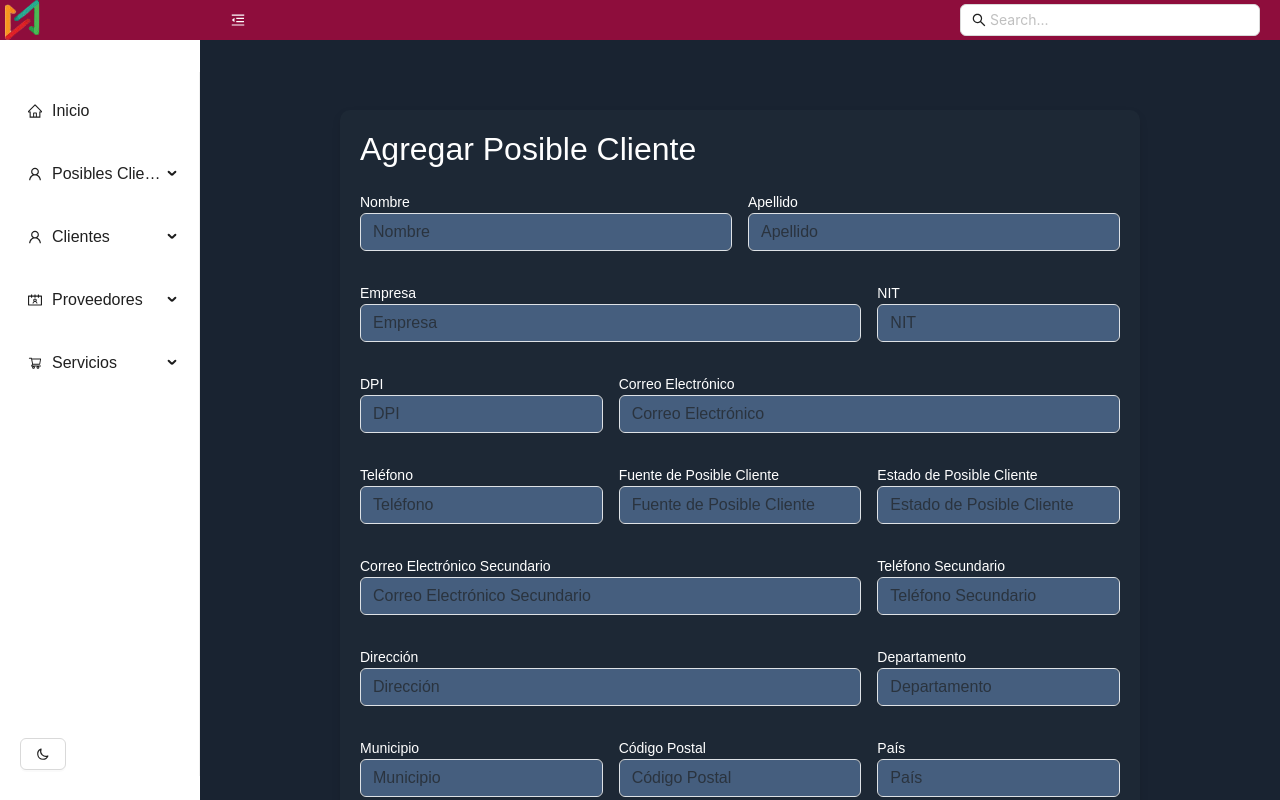
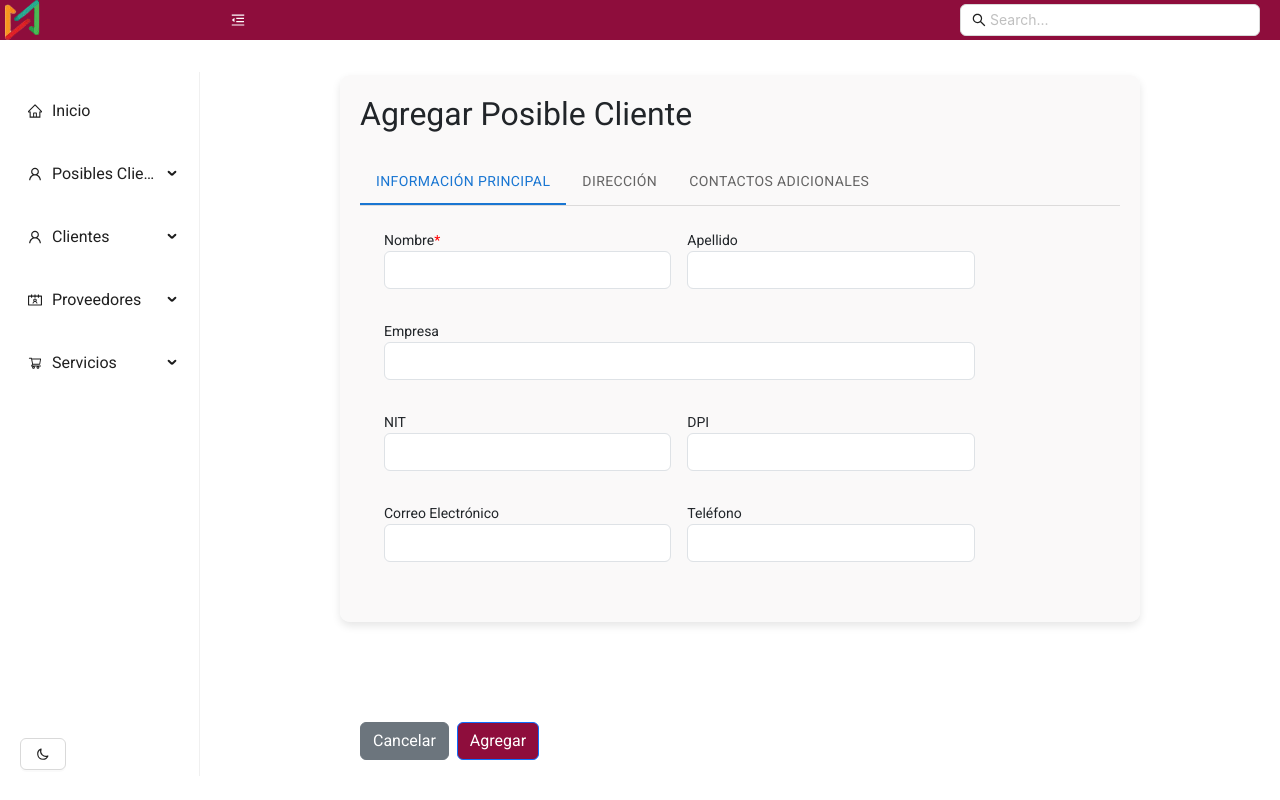
Before and after one commit to Ever-IG/crmqweba, a React (Vite) app in the folder vite-project/: page /NuevoPosibleCliente in a window 1280 px wide. Shown: the top 800 px of the page. Built offline with nearby package versions, Linux system fonts and the light colour scheme.

Commit message:
Cambio en diseño de pantallas

```diff
--- a/vite-project/src/Components/NuevoPosibleCliente.jsx
+++ b/vite-project/src/Components/NuevoPosibleCliente.jsx
@@ -1,9 +1,45 @@
-import React, { useState } from 'react';
+import * as React from 'react';
+import { useState } from 'react';
+import { useNavigate } from 'react-router-dom';
+import PropTypes from 'prop-types';
+import Tabs from '@mui/material/Tabs';
+import Tab from '@mui/material/Tab';
+import Box from '@mui/material/Box';
 import { ToastContainer, toast } from 'react-toastify';
 import 'react-toastify/dist/ReactToastify.css';
-import 'bootstrap/dist/css/bootstrap.min.css';
 
-function NuevoPosibleCliente() {
+function CustomTabPanel(props) {
+  const { children, value, index, ...other } = props;
+
+  return (
+    <div
+      role="tabpanel"
+      hidden={value !== index}
+      id={`simple-tabpanel-${index}`}
+      aria-labelledby={`simple-tab-${index}`}
+      {...other}
+    >
+      {value === index && <Box sx={{ p: 3 }}>{children}</Box>}
+    </div>
+  );
+}
+
+CustomTabPanel.propTypes = {
+  children: PropTypes.node,
+  index: PropTypes.number.isRequired,
+  value: PropTypes.number.isRequired,
+};
+
+function a11yProps(index) {
+  return {
+    id: `simple-tab-${index}`,
+    'aria-controls': `simple-tabpanel-${index}`,
+  };
+}
+
+export default function NuevoPosibleCliente() {
+  const [value, setValue] = useState(0);
+  const navigate = useNavigate();
   const [newPosibleCliente, setNewPosibleCliente] = useState({
     POC_nombre: '',
     POC_apellido: '',
@@ -25,28 +61,21 @@ function NuevoPosibleCliente() {
     CVE_id: ''
   });
 
-    // Manejar cambios en el formulario
-    const handleChange = (e) => {
+  const handleChangeTab = (event, newValue) => {
+    setValue(newValue);
+  };
+
+  const handleChangeInput = (e) => {
     setNewPosibleCliente({
       ...newPosibleCliente,
       [e.target.name]: e.target.value
     });
   };
 
-    // Manejar la creación del posible cliente
   const handleSubmit = (e) => {
     e.preventDefault();
-
-        // Validar que los campos obligatorios estén completos
     if (!newPosibleCliente.POC_nombre || !newPosibleCliente.POC_correo_electronico) {
-            toast.error('Nombre y correo electrónico son obligatorios', {
-                position: "top-right",
-                autoClose: 3000,
-                hideProgressBar: false,
-                closeOnClick: true,
-                pauseOnHover: true,
-                draggable: true,
-            });
+      toast.error('Nombre y correo electrónico son obligatorios');
       return;
     }
 
@@ -57,7 +86,6 @@ function NuevoPosibleCliente() {
 
     console.log('Datos a enviar:', clienteConValoresPorDefecto);
 
-        // Crear nuevo posible cliente
     fetch('https://localhost:7228/api/PosibleCliente', {
       method: 'POST',
       headers: {
@@ -78,41 +106,45 @@ function NuevoPosibleCliente() {
           POC_correo_electronico_secundario: '', POC_telefono_secundario: '', POC_direccion: '',
           POC_departamento: '', POC_municipio: '', POC_codigo_postal: '', POC_pais: '', POC_imagenurl: '', CVE_id: ''
         });
-                toast.success('Posible Cliente agregado correctamente!', {
-                    position: "top-right",
-                    autoClose: 3000,
-                    hideProgressBar: false,
-                    closeOnClick: true,
-                    pauseOnHover: true,
-                    draggable: true,
-                });
+        toast.success('Posible Cliente agregado correctamente');
       })
-            .catch(error => console.error('Error adding possible client:', error));
+      .catch(error => console.error('Error:', error));
+  };
+  const handleCancel = () => {
+    navigate('/posiblecliente');
   };
 
   return (
-
     <div className="NuevoPosibleCliente">
       <div className="form-container">
         <ToastContainer />
         <h2 className="mb-4">Agregar Posible Cliente</h2>
-            <form onSubmit={handleSubmit} className="row g-3">
-                {/* Input fields for all the columns */}
-                <div className="col-md-6">
+        <form onSubmit={handleSubmit}>
+          <Box sx={{ width: '100%' }}>
+            <Box sx={{ borderBottom: 1, borderColor: 'divider' }}>
+              <Tabs value={value} onChange={handleChangeTab} aria-label="Tabs">
+                <Tab label="Información Principal" {...a11yProps(0)} />
+                <Tab label="Dirección" {...a11yProps(1)} />
+                <Tab label="Contactos Adicionales" {...a11yProps(2)} />
+              </Tabs>
+            </Box>
+
+            <CustomTabPanel value={value} index={0}>
+              <div className="row g-3">
+                <div className="col-md-5">
                   <div className="form-group mb-3">
-                    <label htmlFor="POC_nombre">Nombre</label>
+                    <label htmlFor="POC_nombre">Nombre<span style={{ color: 'red', fontFamily: 'Roboto, Helvetica, Arial, sans-serif' }}>*</span></label>
                     <input
                       type="text"
                       className="form-control"
                       id="POC_nombre"
                       name="POC_nombre"
-                        placeholder="Nombre"
                       value={newPosibleCliente.POC_nombre}
-                        onChange={handleChange}
+                      onChange={handleChangeInput}
                     />
                   </div>
                 </div>
-                <div className="col-md-6">
+                <div className="col-md-5">
                   <div className="form-group mb-3">
                     <label htmlFor="POC_apellido">Apellido</label>
                     <input
@@ -120,13 +152,12 @@ function NuevoPosibleCliente() {
                       className="form-control"
                       id="POC_apellido"
                       name="POC_apellido"
-                        placeholder="Apellido"
                       value={newPosibleCliente.POC_apellido}
-                        onChange={handleChange}
+                      onChange={handleChangeInput}
                     />
                   </div>
                 </div>
-                <div className="col-md-8">
+                <div className="col-md-10">
                   <div className="form-group mb-3">
                     <label htmlFor="POC_empresa">Empresa</label>
                     <input
@@ -134,13 +165,12 @@ function NuevoPosibleCliente() {
                       className="form-control"
                       id="POC_empresa"
                       name="POC_empresa"
-                        placeholder="Empresa"
                       value={newPosibleCliente.POC_empresa}
-                        onChange={handleChange}
+                      onChange={handleChangeInput}
                     />
                   </div>
                 </div>
-                <div className="col-md-4">
+                <div className="col-md-5">
                   <div className="form-group mb-3">
                     <label htmlFor="POC_nit">NIT</label>
                     <input
@@ -148,13 +178,12 @@ function NuevoPosibleCliente() {
                       className="form-control"
                       id="POC_nit"
                       name="POC_nit"
-                        placeholder="NIT"
                       value={newPosibleCliente.POC_nit}
-                        onChange={handleChange}
+                      onChange={handleChangeInput}
                     />
                   </div>
                 </div>
-                <div className="col-md-4">
+                <div className="col-md-5">
                   <div className="form-group mb-3">
                     <label htmlFor="POC_dpi">DPI</label>
                     <input
@@ -162,13 +191,12 @@ function NuevoPosibleCliente() {
                       className="form-control"
                       id="POC_dpi"
                       name="POC_dpi"
-                        placeholder="DPI"
                       value={newPosibleCliente.POC_dpi}
-                        onChange={handleChange}
+                      onChange={handleChangeInput}
                     />
                   </div>
                 </div>
-                <div className="col-md-8">
+                <div className="col-md-5">
                   <div className="form-group mb-3">
                     <label htmlFor="POC_correo_electronico">Correo Electrónico</label>
                     <input
@@ -176,13 +204,12 @@ function NuevoPosibleCliente() {
                       className="form-control"
                       id="POC_correo_electronico"
                       name="POC_correo_electronico"
-                        placeholder="Correo Electrónico"
                       value={newPosibleCliente.POC_correo_electronico}
-                        onChange={handleChange}
+                      onChange={handleChangeInput}
                     />
                   </div>
                 </div>
-                <div className="col-md-4">
+                <div className="col-md-5">
                   <div className="form-group mb-3">
                     <label htmlFor="POC_telefono">Teléfono</label>
                     <input
@@ -190,72 +217,19 @@ function NuevoPosibleCliente() {
                       className="form-control"
                       id="POC_telefono"
                       name="POC_telefono"
-                        placeholder="Teléfono"
                       value={newPosibleCliente.POC_telefono}
-                        onChange={handleChange}
+                      onChange={handleChangeInput}
                       pattern="[0-9]{8}"
                       title="Número de teléfono de 8 dígitos"
                     />
                   </div>
                 </div>
-                <div className="col-md-4">
-                <div className="form-group mb-3">
-                    <label htmlFor="POC_fuente_de_posible_cliente">Fuente de Posible Cliente</label>
-                    <input
-                        type="text"
-                        className="form-control"
-                        id="POC_fuente_de_posible_cliente"
-                        name="POC_fuente_de_posible_cliente"
-                        placeholder="Fuente de Posible Cliente"
-                        value={newPosibleCliente.POC_fuente_de_posible_cliente}
-                        onChange={handleChange}
-                    />
               </div>
-                </div>
-                <div className="col-md-4">
-                <div className="form-group mb-3">
-                    <label htmlFor="POC_estado_de_posible_cliente">Estado de Posible Cliente</label>
-                    <input
-                        type="text"
-                        className="form-control"
-                        id="POC_estado_de_posible_cliente"
-                        name="POC_estado_de_posible_cliente"
-                        placeholder="Estado de Posible Cliente"
-                        value={newPosibleCliente.POC_estado_de_posible_cliente}
-                        onChange={handleChange}
-                    />
-                </div>
-                </div>
-                <div className="col-md-8">
-                <div className="form-group mb-3">
-                    <label htmlFor="POC_correo_electronico_secundario">Correo Electrónico Secundario</label>
-                    <input
-                        type="email"
-                        className="form-control"
-                        id="POC_correo_electronico_secundario"
-                        name="POC_correo_electronico_secundario"
-                        placeholder="Correo Electrónico Secundario"
-                        value={newPosibleCliente.POC_correo_electronico_secundario}
-                        onChange={handleChange}
-                    />
-                </div>
-                </div>
-                <div className="col-md-4">
-                <div className="form-group mb-3">
-                    <label htmlFor="POC_telefono_secundario">Teléfono Secundario</label>
-                    <input
-                        type="text"
-                        className="form-control"
-                        id="POC_telefono_secundario"
-                        name="POC_telefono_secundario"
-                        placeholder="Teléfono Secundario"
-                        value={newPosibleCliente.POC_telefono_secundario}
-                        onChange={handleChange}
-                        pattern="[0-9]{8}"
-                        title="Número de teléfono de 8 dígitos"
-                    />
-                </div>
-                </div>
+            </CustomTabPanel>
+
+            {/* Pestaña Dirección */}
+            <CustomTabPanel value={value} index={1}>
+              <div className="row g-3">
                 <div className="col-md-8">
                   <div className="form-group mb-3">
                     <label htmlFor="POC_direccion">Dirección</label>
@@ -264,9 +238,8 @@ function NuevoPosibleCliente() {
                       className="form-control"
                       id="POC_direccion"
                       name="POC_direccion"
-                        placeholder="Dirección"
                       value={newPosibleCliente.POC_direccion}
-                        onChange={handleChange}
+                      onChange={handleChangeInput}
                     />
                   </div>
                 </div>
@@ -278,9 +251,8 @@ function NuevoPosibleCliente() {
                       className="form-control"
                       id="POC_departamento"
                       name="POC_departamento"
-                        placeholder="Departamento"
                       value={newPosibleCliente.POC_departamento}
-                        onChange={handleChange}
+                      onChange={handleChangeInput}
                     />
                   </div>
                 </div>
@@ -292,9 +264,8 @@ function NuevoPosibleCliente() {
                       className="form-control"
                       id="POC_municipio"
                       name="POC_municipio"
-                        placeholder="Municipio"
                       value={newPosibleCliente.POC_municipio}
-                        onChange={handleChange}
+                      onChange={handleChangeInput}
                     />
                   </div>
                 </div>
@@ -306,9 +277,8 @@ function NuevoPosibleCliente() {
                       className="form-control"
                       id="POC_codigo_postal"
                       name="POC_codigo_postal"
-                        placeholder="Código Postal"
                       value={newPosibleCliente.POC_codigo_postal}
-                        onChange={handleChange}
+                      onChange={handleChangeInput}
                     />
                   </div>
                 </div>
@@ -320,32 +290,27 @@ function NuevoPosibleCliente() {
                       className="form-control"
                       id="POC_pais"
                       name="POC_pais"
-                        placeholder="País"
                       value={newPosibleCliente.POC_pais}
-                        onChange={handleChange}
+                      onChange={handleChangeInput}
                     />
                   </div>
                 </div>
-                <div className="col-md-12">
-                <div className="form-group mb-3">
-                    <label htmlFor="POC_imagenurl">Imagen URL</label>
-                    <input
-                        type="text"
-                        className="form-control"
-                        id="POC_imagenurl"
-                        name="POC_imagenurl"
-                        placeholder="Imagen URL"
-                        value={newPosibleCliente.POC_imagenurl}
-                        onChange={handleChange}
-                    />
-                </div></div>
-                <div className="col-md-4">
-                    <button type="submit" className="btn btn-primary">Agregar Posible Cliente</button>
+              </div>
+            </CustomTabPanel>
+          </Box>
+
+          {/* Div para los botones fijos */}
+          <div className="fixed-bottom-button">
+          <button type="button" className="btn btn-secondary me-2" onClick={handleCancel}>
+              Cancelar
+            </button>
+            <button type="submit" className="btn btn-primary"
+            style={{ backgroundColor: '#8E0D3C', color: '#ffffff' }}>
+                Agregar
+            </button>
           </div>
         </form>
       </div>
     </div>
   );
 }
-
-export default NuevoPosibleCliente;
--- a/vite-project/src/index.css
+++ b/vite-project/src/index.css
@@ -1,4 +1,4 @@
-@import url('https://fonts.googleapis.com/css2?family=Roboto:wght@400;500;700&display=swap');
+@import url('https://fonts.googleapis.com/css2?family=Roboto:wght@400&display=swap');
 
 
 *{
@@ -8,8 +8,9 @@
   outline: none;
   list-style: none;
   box-sizing: border-box;
-  font-family: 'Poppins', sans-serif ;
+  font-family: 'Roboto', 'Helvetica', 'Arial', sans-serif;
 }
+
 
 .sidebar {
   color: #fff;
@@ -65,27 +66,29 @@
   Se agregó el color de fonodo para los inputs y el select.
   Se modificó color de texto en labels.
 */
+
+
 .form-container, .FormContainer {
-  /*background-color: #ffffff;*/
-  background-color: #1D2835;
-  color: #fff;
+  background-color: rgba(250, 249, 249, 0.87);
   padding: 20px;
-  margin: 40px auto;
+  font-family: 'Roboto', 'Helvetica', 'Arial', sans-serif;
+
+  margin: 5px auto;
   max-width: 800px;
   border-radius: 10px;
   box-shadow: 0px 4px 8px rgba(0, 0, 0, 0.1);
 }
 
-.form-container input, .form-container select {
-  background-color: #455e7e;
-  color: #fff;
+/*FIN WJBLANCO*/
+
+.fixed-bottom-button {
+  position: fixed;
+  bottom: 40px;
+  width: 100%;
+  z-index: 1000;
 }
 
-.form-container label {
-  color: #fff;
-}
 
-/*FIN WJBLANCO*/
 
 
 .form-container2 {
@@ -114,8 +117,7 @@ padding: 30px;
 }
 
 .NuevoCliente, .NuevoPosibleCliente{
-  /*background-color: #fff;*/
-  background-color: #192331;
+background-color: #fff;
   padding: 30px;
 }
 
```
Also changed, not shown: 35 other files (tests, documents, lock files or other folders). Lines whose indentation alone changed are shown as unchanged.
